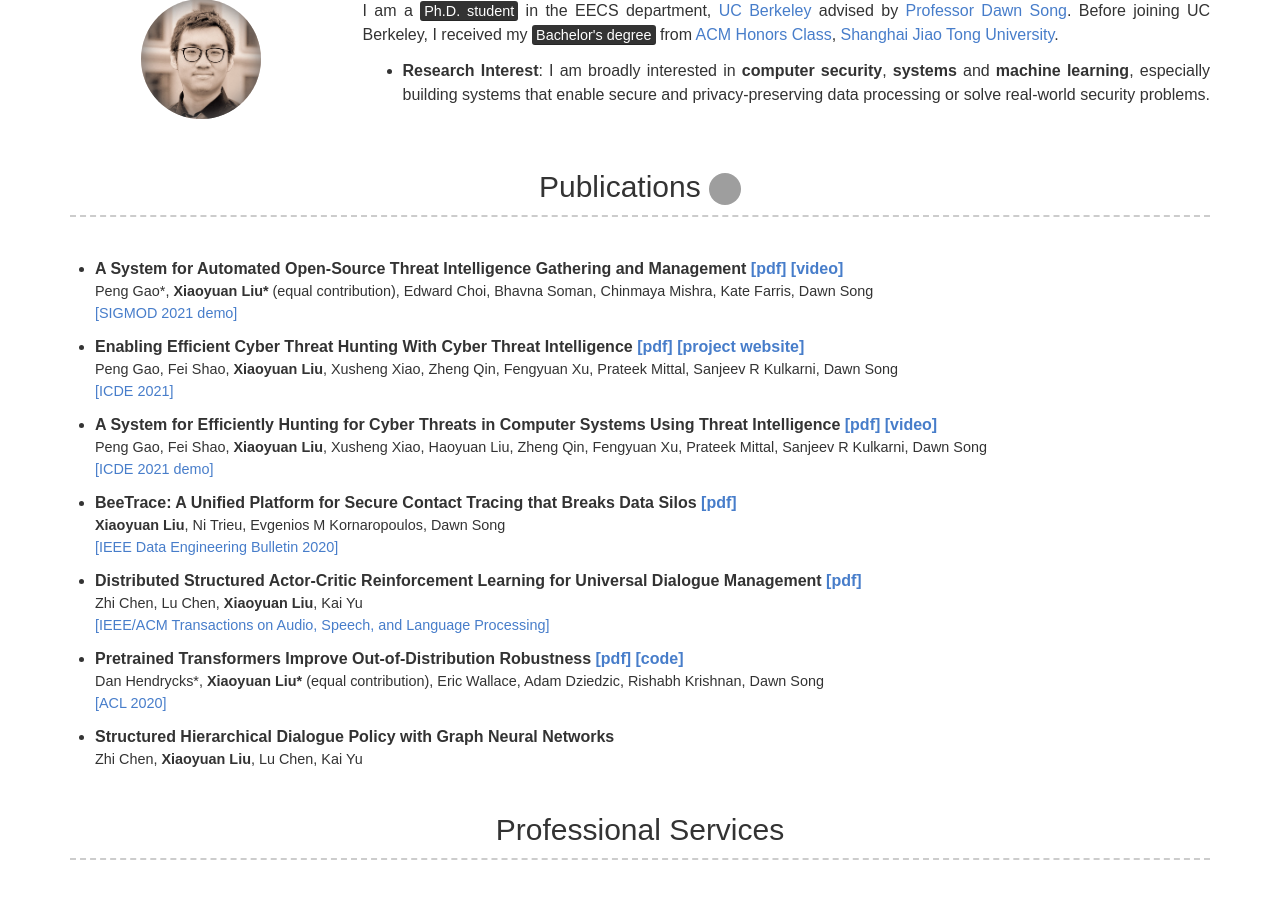
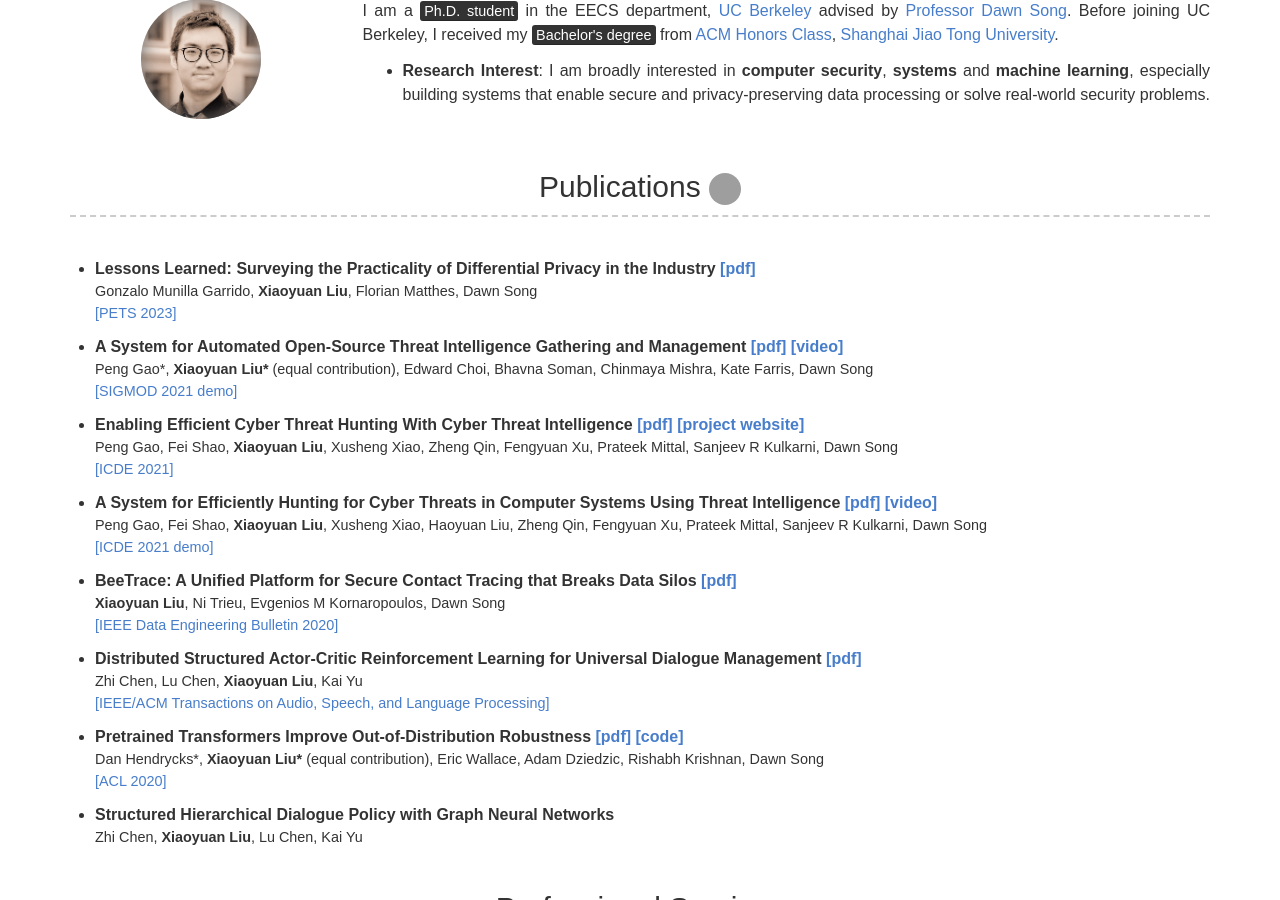
Before and after one commit to sproogen/modern-resume-theme, a Jekyll site: the page built from index.md, in a window 1280 px wide and 900 px high, scrolled down 357 px. Built offline with Jekyll 4.4.1, drawn with Linux system fonts in a browser that asks for light colours; nearby versions of some CDN libraries; some web fonts are replaced; grey boxes are pictures that could not be loaded.

Commit message:
Update publication.yml

```diff
--- a/_data/publication.yml
+++ b/_data/publication.yml
@@ -1,4 +1,9 @@
 # add two space after author to make a new line
+- title: "Lessons Learned: Surveying the Practicality of Differential Privacy in the Industry"
+  pdf: https://arxiv.org/pdf/2211.03898.pdf
+  info: |
+    Gonzalo Munilla Garrido, **Xiaoyuan Liu**, Florian Matthes, Dawn Song
+    [[PETS 2023]](https://petsymposium.org/2023/)
 - title: "A System for Automated Open-Source Threat Intelligence Gathering and Management"
   pdf: https://arxiv.org/pdf/2101.07769.pdf
   video: https://www.youtube.com/watch?v=McTZps5tJ44&list=PL3xUNnH4TdbsfndCMn02BqAAgGB0z7cwq
```
